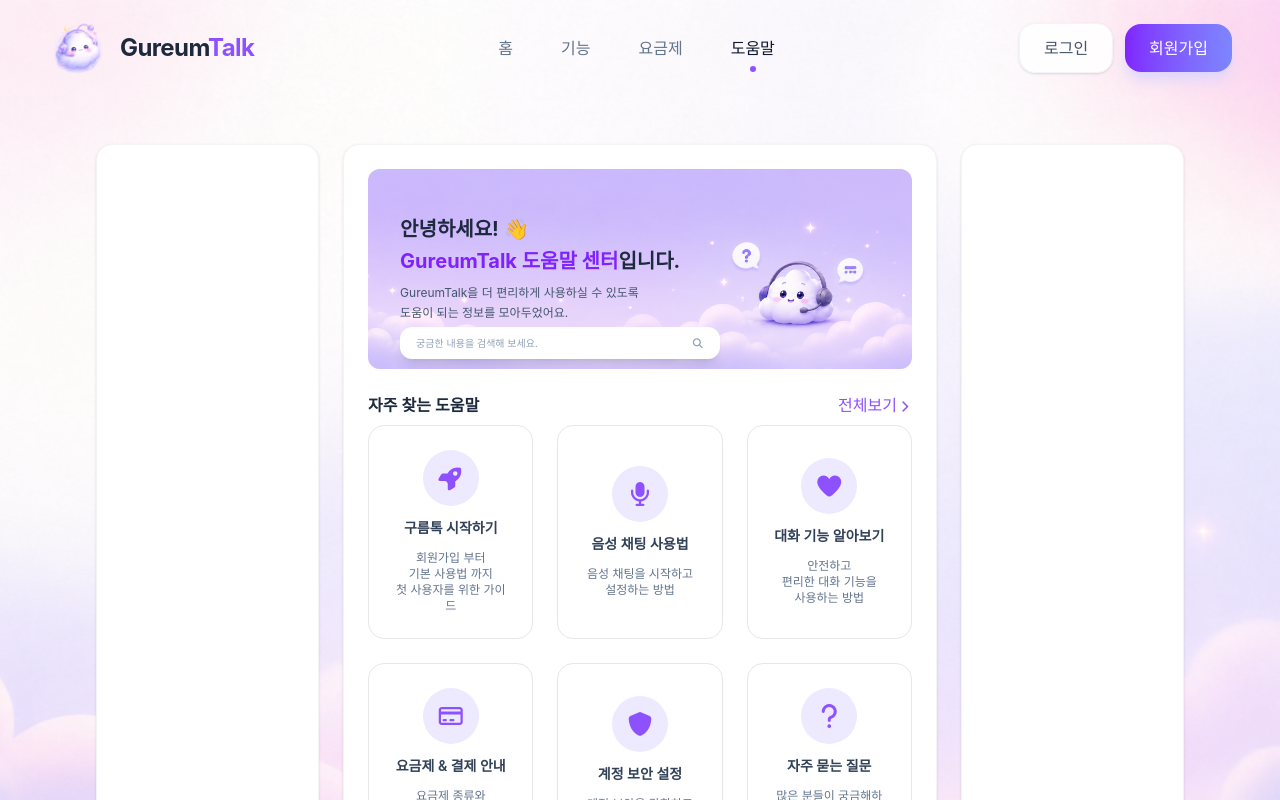
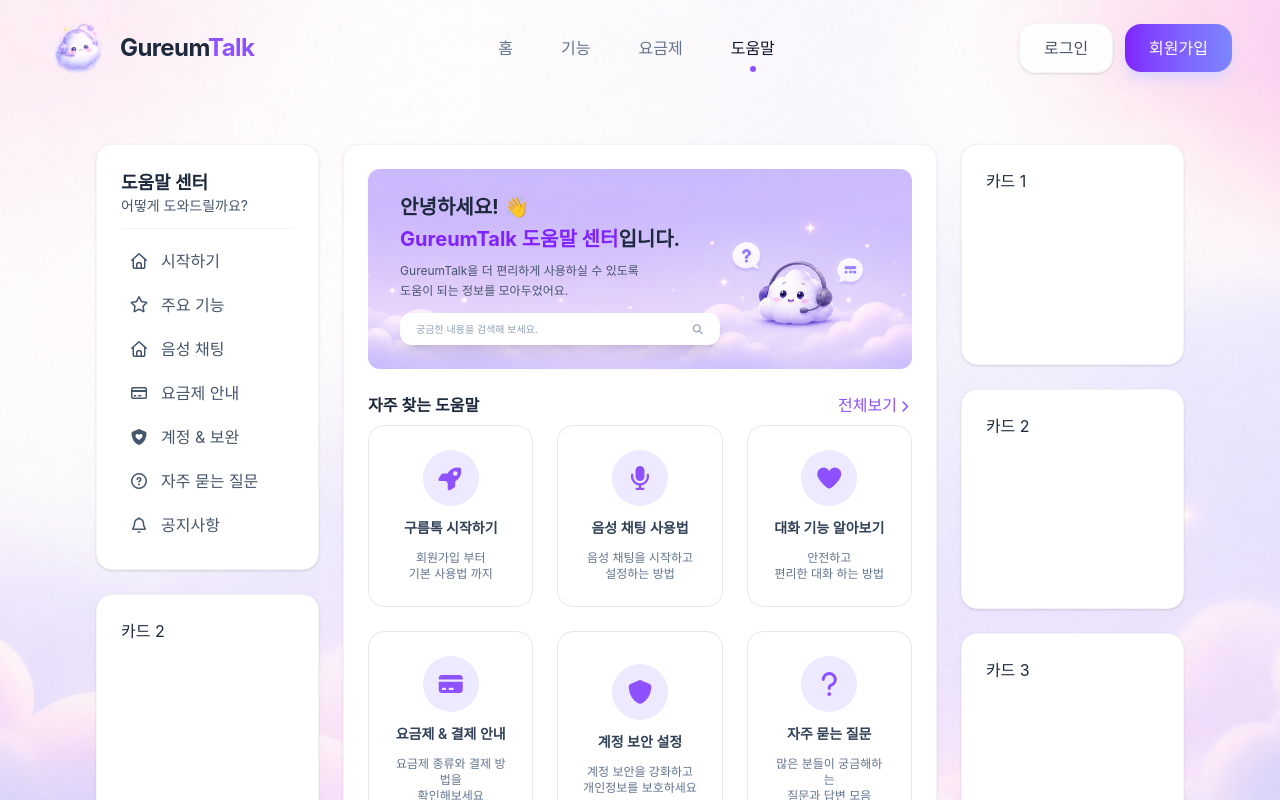
Before and after one commit to sojung627/gureum-talk, a React (Vite) app in the folder frontend/: page /help in a window 1280 px wide. Shown: the top 800 px of the page. Built offline with nearby package versions, Linux system fonts and the light colour scheme; no server answers.

Commit message:
도움말 페이지 제작중1

```diff
--- a/frontend/src/pages/help/Help.tsx
+++ b/frontend/src/pages/help/Help.tsx
@@ -6,7 +6,7 @@
     {
        title: '구름톡 시작하기',
        icon: <i className="fa-solid fa-rocket text-2xl text-violet-500" />,
-       content: ['회원가입 부터', '기본 사용법 까지', '첫 사용자를 위한 가이드'],
+       content: ['회원가입 부터', '기본 사용법 까지'],
     },
     {
        title: '음성 채팅 사용법',
@@ -16,15 +16,15 @@
     {
        title: '대화 기능 알아보기',
        icon: <i className="fa-solid fa-heart text-2xl text-violet-500" />,
-       content: ['안전하고', '편리한 대화 기능을', '사용하는 방법'],
+       content: ['안전하고', '편리한 대화 하는 방법'],
     },
 ]
 
 const help2 = [
     {
        title: '요금제 & 결제 안내',
-       icon: <i className="fa-regular fa-credit-card text-2xl text-violet-500" />,
-       content: ['요금제 종류와', '결제 방법을', '확인해보세요'],
+       icon: <i className="fa-solid fa-credit-card text-2xl text-violet-500" />,
+       content: ['요금제 종류와 결제 방법을', '확인해보세요'],
     },
     {
        title: '계정 보안 설정',
@@ -38,10 +38,67 @@
     },
 ]
 
+const helpCenter = [
+    {
+        icon: <i className="fa-regular fa-house" />,
+        title: '시작하기',
+    },
+    {
+        icon: <i className="fa-regular fa-star" />,
+        title: '주요 기능',
+    },
+    {
+        icon: <i className="fa-regular fa-house" />,
+        title: '음성 채팅',
+    },
+    {
+        icon: <i className="fa-regular fa-credit-card" />,
+        title: '요금제 안내',
+    },
+    {
+        icon: <i className="fa-solid fa-shield-heart" />,
+        title: '계정 & 보완',
+    },
+    {
+        icon: <i className="fa-regular fa-circle-question" />,
+        title: '자주 묻는 질문',
+    },
+    {
+        icon: <i className="fa-regular fa-bell" />,
+        title: '공지사항',
+    },
+]
+
     return (
         <div className="mt-12 grid grid-cols-1 gap-6 px-6 md:grid-cols-9 lg:px-24 max-w-[1480px] mx-auto">
-            <div className="md:col-span-2 bg-white rounded-2xl border border-gray-100 p-6 shadow-sm hover:shadow-md transition-shadow">
-
+            <div className="md:col-span-2 flex flex-col gap-6">
+              <div className="flex-1 bg-white rounded-2xl border border-gray-100 p-6 shadow-sm hover:shadow-md transition-shadow">
+                <div className="flex items-center justify-between">
+                  <div>
+                    <div className='text-[18px] font-bold'>
+                      도움말 센터
+                    </div>
+                    <span className="block text-sm text-slate-600 leading-5">
+                      어떻게 도와드릴까요?
+                    </span>
+                  </div>
+                </div>
+                <div className="mt-3 border-b border-gray-100" />
+                <div className="mt-3 flex flex-col gap-1">
+                  {helpCenter.map((item, index) => (
+                    <button
+                      key={index}
+                      className="flex items-center gap-3 px-2 py-2 rounded-lg text-left text-sm text-slate-600 hover:bg-gray-50 transition-colors"
+                    >
+                      {item.icon}
+                      <span>{item.title}</span>
+                    </button>
+                  ))}
+                </div>
+              </div>
+              <div className="flex-1 bg-white rounded-2xl border border-gray-100 p-6 shadow-sm hover:shadow-md transition-shadow">
+                카드 2
+              </div>
             </div>
             <div className="md:col-span-5 bg-white rounded-2xl border border-gray-100 p-6 shadow-sm hover:shadow-md transition-shadow">
               <div className="relative w-full h-50 bg-violet-100 rounded-xl overflow-hidden">
@@ -49,7 +106,8 @@
                   src="/images/gureum/Gureum_bg.png"
                   className="w-full h-full object-cover object-right"
                 />
-                <div className="absolute inset-0 flex flex-col justify-center px-8">
+                <div className="absolute inset-0 flex flex-col justify-center gap-3 px-8">
+                  <div>
                     <h1 className="text-xl font-bold text-slate-800">
                       안녕하세요! 👋
                     </h1>
@@ -61,7 +119,6 @@
                       도움이 되는 정보를 모아두었어요.
                     </p>
                   </div>
-                <div className="mt-2 absolute bottom-2.5 left-8 right-8">
                   <div className="w-80 h-8 rounded-xl bg-white flex items-center justify-between px-4 text-slate-400 shadow-lg">
                     <div className="text-[10px]">
                       궁금한 내용을 검색해 보세요.
@@ -109,8 +166,16 @@
                 ))}
               </div>
             </div>
-            <div className="md:col-span-2 bg-white rounded-2xl border border-gray-100 p-6 shadow-sm hover:shadow-md transition-shadow">
-
+            <div className="md:col-span-2 flex flex-col gap-6">
+              <div className="flex-1 bg-white rounded-2xl border border-gray-100 p-6 shadow-sm hover:shadow-md transition-shadow">
+                카드 1
+              </div>
+              <div className="flex-1 bg-white rounded-2xl border border-gray-100 p-6 shadow-sm hover:shadow-md transition-shadow">
+                카드 2
+              </div>
+              <div className="flex-1 bg-white rounded-2xl border border-gray-100 p-6 shadow-sm hover:shadow-md transition-shadow">
+                카드 3
+              </div>
             </div>
         </div>
     );
```
Lines whose indentation alone changed are shown as unchanged.
